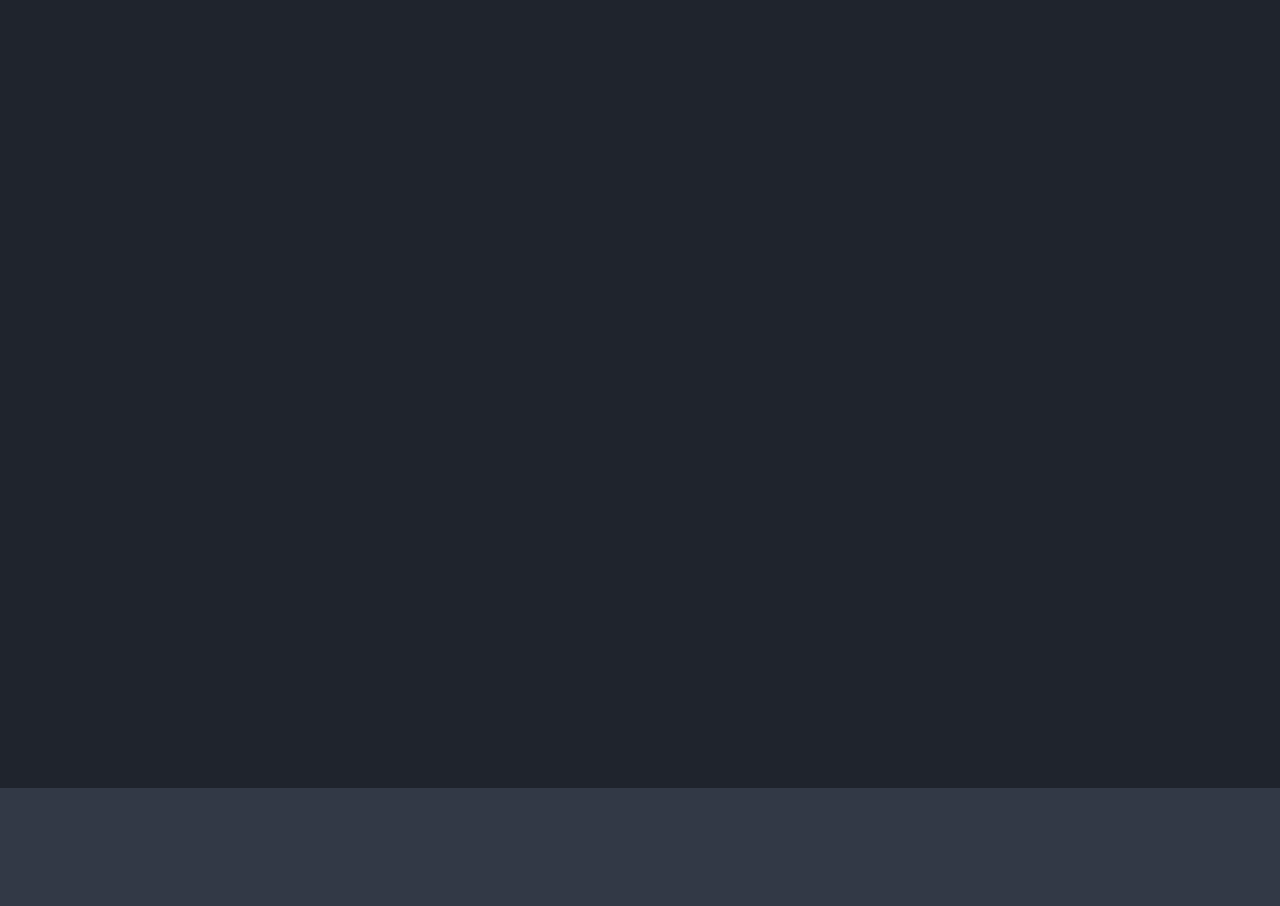
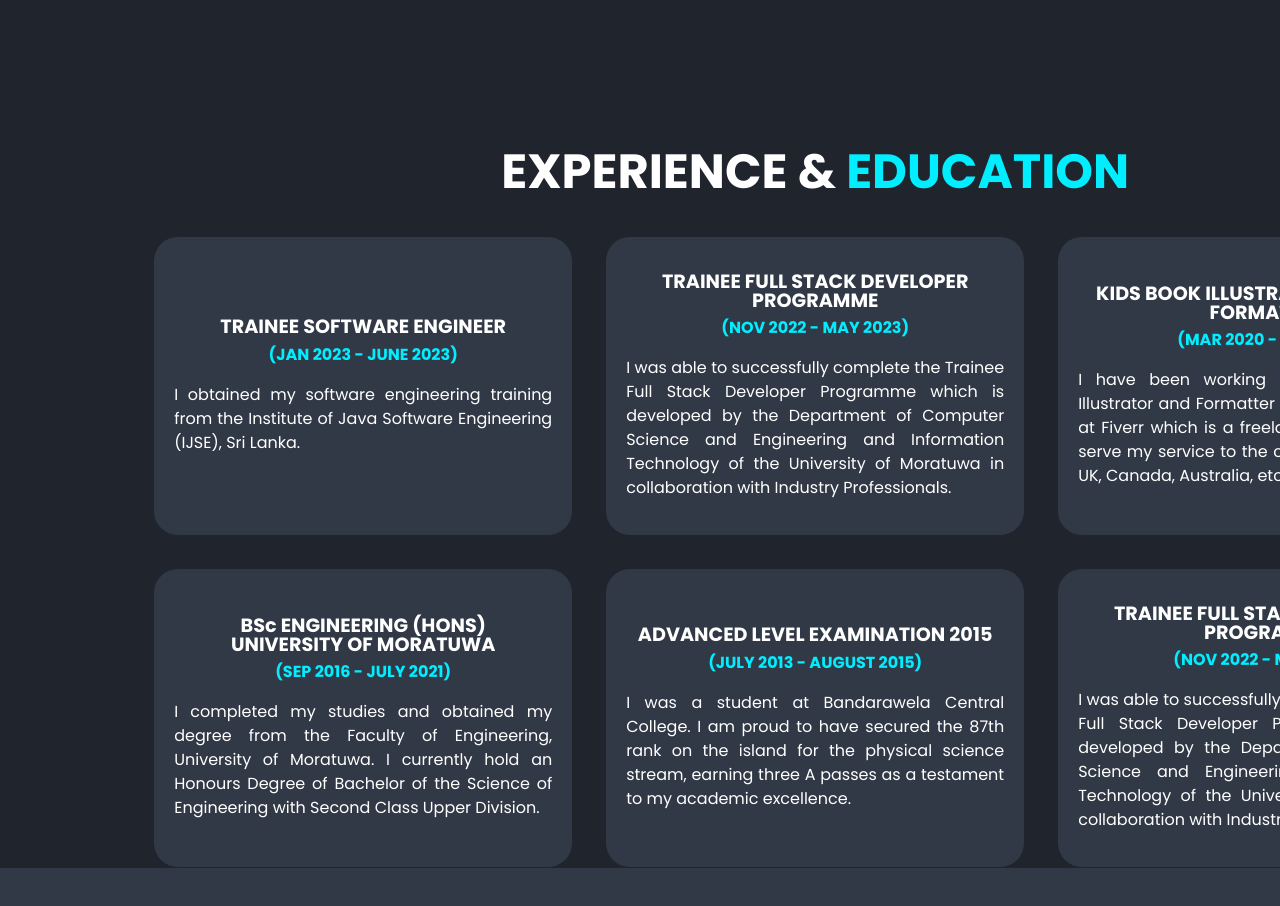
Before and after one commit to SameeraWijerathne/personal-portfolio, a plain HTML site: page index.html in a window 1280 px wide. Shown: the part 1900-2806 px from the top of the page. Drawn offline with nearby package versions, Linux system fonts and the light colour scheme.

Commit message:
exprerience and education page implemented

```diff
--- a/css/styles.css
+++ b/css/styles.css
@@ -64,6 +64,11 @@ ion-icon {
 
 span {
     color: var(--main-color);
+}
+
+.heading {
+    font-size: 3rem !important;
+    font-weight: 700;
 }
 
 .header {
@@ -223,8 +228,6 @@ span {
 
 .about-content-box h2 {
     text-align: left;
-    font-size: 3rem;
-    font-weight: 700;
 }
 
 .about-content-box h3 {
@@ -236,3 +239,49 @@ span {
 .about-content-box p {
     margin-top: 30px;
 }
+
+/* Education & Experience */
+.education .heading{
+    text-align: center;
+    margin-bottom: 40px;
+}
+
+.education-box-container {
+    display: flex;
+    justify-content: center;
+    align-items: center;
+    flex-wrap: wrap;
+    gap: 2rem;
+}
+
+.education-box-container .education-box {
+    width: 30%;
+    background: var(--bg-color-secondary);
+    padding: 15px 20px;
+    border-radius: 25px;
+    text-align: center;
+    border: 1px solid var(--bg-color-primary);
+    transition: .5s ease;
+    min-height: 300px;
+    display: flex;
+    justify-content: center;
+    flex-direction: column;
+}
+
+.education-box-container .education-box h3{
+    font-size: 1.2rem;
+    font-weight: 700;
+    margin-bottom: 10px;
+}
+
+.education-box-container .education-box h4{
+    font-size: 1rem;
+    font-weight: 700;
+    margin-bottom: 20px;
+    color: var(--main-color);
+}
+
+.education-box-container .education-box:hover {
+    border-color: var(--main-color);
+    transform: scale(1.1);
+}
--- a/index.html
+++ b/index.html
@@ -120,7 +120,63 @@
     <!-- Education & Experience Section -->
     <section class="education" id="education">
         <div class="container">
+            <h2 class="heading">EXPERIENCE &amp; <span>EDUCATION</span></h2>
+            <div id="section3-item-container">
+                <div class="education-box-container">
+                    <div class="education-box">
+                        <h3>TRAINEE SOFTWARE ENGINEER</h3>
+                        <h4>(JAN 2023 - JUNE 2023)</h4>
+                        <P>I obtained my software engineering training from the Institute of Java Software Engineering
+                            (IJSE), Sri Lanka.</P>
+                    </div>
+                    <div class="education-box">
+                        <h3>TRAINEE FULL STACK DEVELOPER PROGRAMME</h3>
+                        <h4>(NOV 2022 - MAY 2023)</h4>
+                        <P>I was able to successfully complete the Trainee Full Stack Developer Programme which
+                            is developed by the Department of Computer Science
+                            and Engineering and Information Technology of the University of Moratuwa in
+                            collaboration with Industry Professionals.
+                        </P>
+                    </div>
+                    <div class="education-box">
+                        <h3>KIDS BOOK ILLUSTRATOR AND BOOK FORMATTER</h3>
+                        <h4>(MAR 2020 - PRESENT)</h4>
+                        <P>I have been working as a Children Book Illustrator and Formatter for more than 3
+                            years at Fiverr which is a freelance platform. I could serve my
+                            service to the countries such as USA, UK, Canada, Australia, etc...
+                        </P>
+                    </div>
+                    <div class="education-box">
+                        <h3>BSc ENGINEERING (HONS)<br>UNIVERSITY OF MORATUWA</h3>
+                        <h4>(SEP 2016 - JULY 2021)</h4>
+                        <P>I completed my studies and obtained my degree from the Faculty of Engineering,
+                            University of Moratuwa.
+                            I currently hold an Honours Degree of Bachelor of the Science of Engineering with
+                            Second Class Upper Division.
+                        </P>
+                    </div>
+                    <div class="education-box">
+                        <h3>ADVANCED LEVEL EXAMINATION 2015</h3>
+                        <h4>(JULY 2013 - AUGUST 2015)</h4>
+                        <P>I was a student at Bandarawela Central College. I am proud to have secured the 87th
+                            rank on the island for the physical science stream, earning three A passes as a
+                            testament to my academic excellence.
+                        </P>
+                    </div>
+                    <div class="education-box">
+                        <h3>TRAINEE FULL STACK DEVELOPER PROGRAMME</h3>
+                        <h4>(NOV 2022 - MAY 2023)</h4>
+                        <P>I was able to successfully complete the Trainee Full Stack Developer Programme which
+                            is developed by the Department of Computer Science
+                            and Engineering and Information Technology of the University of Moratuwa in
+                            collaboration with Industry Professionals.
+                        </P>
+                    </div>
+                </div>
+                <!-- <div class="education-box-container">
 
+                </div> -->
+            </div>
         </div>
     </section>
 
```
